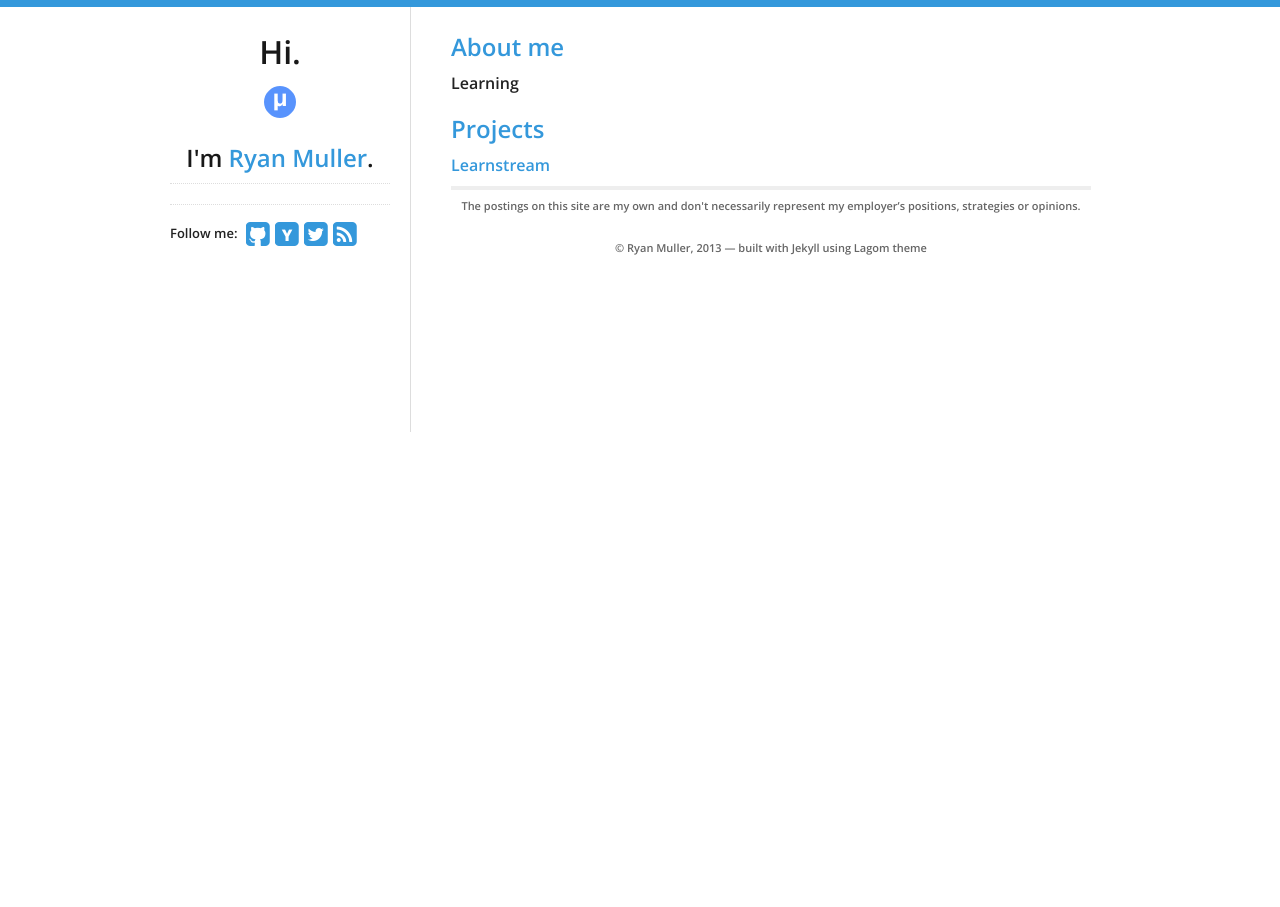
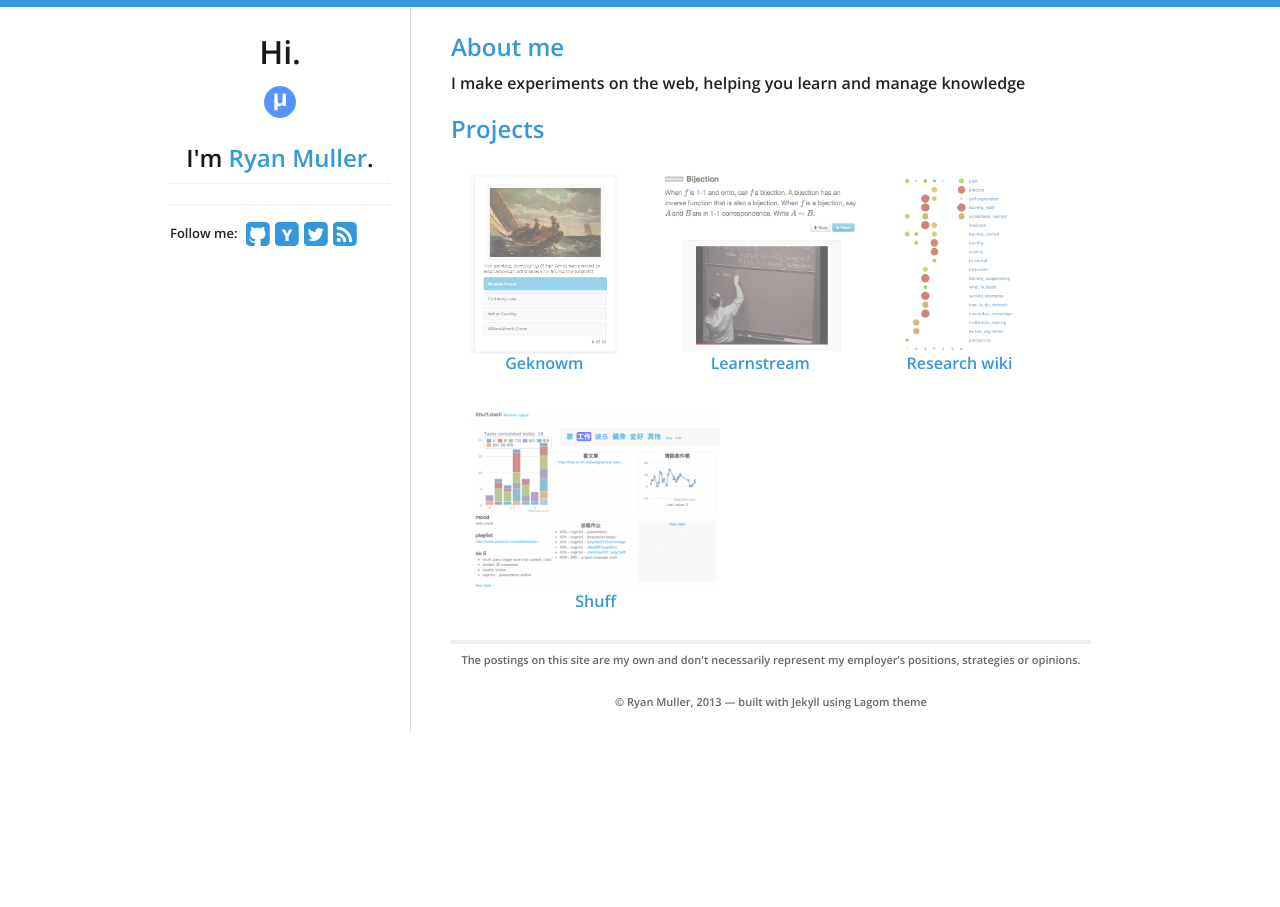
Before and after one commit to ryanmuller/ryanmuller.github.com, a Jekyll site: the page built from index.html, in a window 1280 px wide. Built offline with Jekyll 4.4.1, drawn with Linux system fonts in a browser that asks for light colours.

Commit message:
update projects

```diff
--- a/assets/css/all.css
+++ b/assets/css/all.css
@@ -6,3 +6,30 @@
 {% include css/screen.css %}
 {% include css/layout.css %}
 {% include css/syntax.css %}
+
+.projects {
+  list-style-type: none;
+  margin: 0;
+}
+
+.projects li {
+  display: inline-block;
+  margin: 10px;
+  padding: 10px;
+  text-align: center;
+}
+
+.projects li img {
+  height: 180px;
+  opacity: 0.6;
+}
+
+.projects a:hover img {
+  opacity: 1;
+}
+
+img.project-inline {
+  max-width: 400px;
+  border: 10px solid whitesmoke;
+  margin-bottom: 20px;
+}
--- a/index.html
+++ b/index.html
@@ -1,15 +1,22 @@
 ---
 layout: default
-title: Ryan Muller
+title: Home
 ---
 
 <div id="home">
   <h2>About me</h2>
-  <p>Learning</p>
+  <p>I make experiments on the web, helping you learn and manage knowledge</p>
 
   <h2>Projects</h2>
-  <ul class="posts">
-    <li><a href="learnstream">Learnstream</a></li>
+  <ul class="projects">
+    <li><a href="http://geknowm.com"><img
+      src="/assets/images/tile-gk.png"><span>Geknowm</span></a></li>
+    <li><a href="learnstream"><img
+      src="/assets/images/tile-ls.png"><span>Learnstream</span></a></li>
+    <li><a href="http://wiki.learnstream.org/wiki/"><img
+      src="/assets/images/tile-rw.png"><span>Research wiki</span></a></li>
+    <li><a href="http://shuff.herokuapp.com"><img
+      src="/assets/images/tile-sf.png"><span>Shuff</span></a></li>
   </ul>
 
   <h2><Writings</h2>
```
Also changed, not shown: learnstream/index.md (+12 -1 lines), assets/images/lsa1.png (renamed from proj/lsa1.png), assets/images/lsa2.png (renamed from proj/lsa2.png), assets/images/lsa3.png (renamed from proj/lsa3.png), assets/images/lsa4.png (renamed from proj/lsa4.png), assets/images/lsa5.png (renamed from proj/lsa5.png), assets/images/lsr1.png (renamed from proj/lsr1.png), assets/images/lsr2.png (renamed from proj/lsr2.png), assets/images/lsr3.png (renamed from proj/lsr3.png), assets/images/lsr4.png (renamed from proj/lsr4.png), assets/images/shuff1 copy.png (renamed from proj/shuff1.png), assets/images/tile-gk.png (added), assets/images/tile-ls.png (added), assets/images/tile-rw.png (added), 1 more files.
